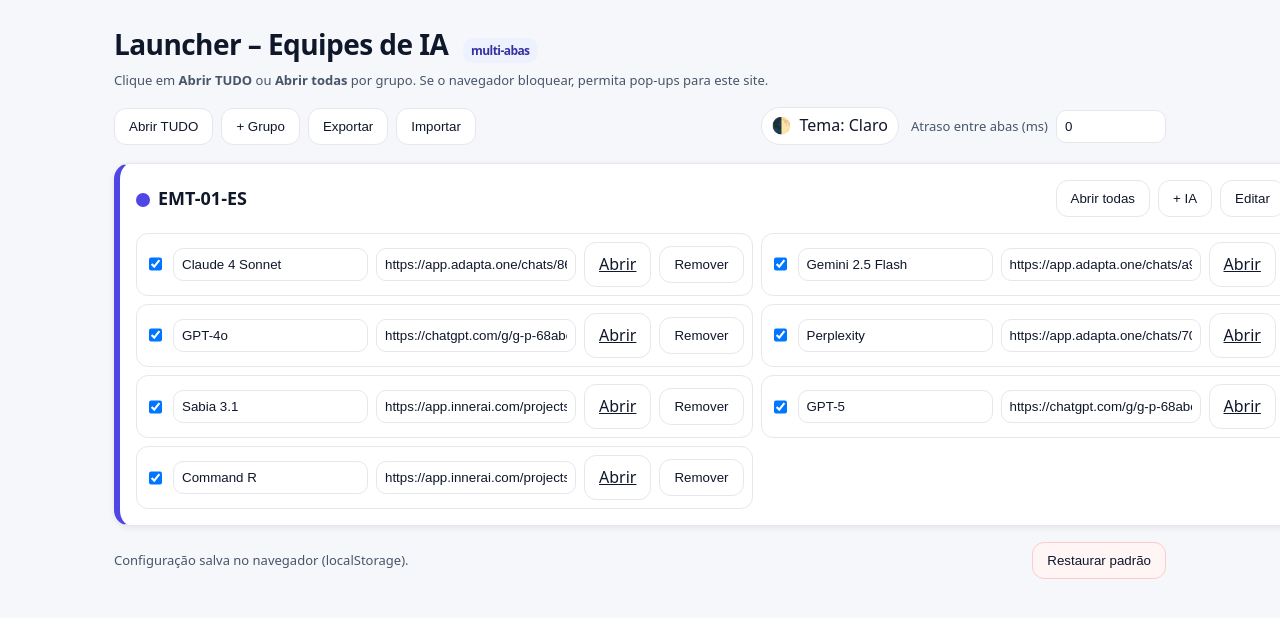
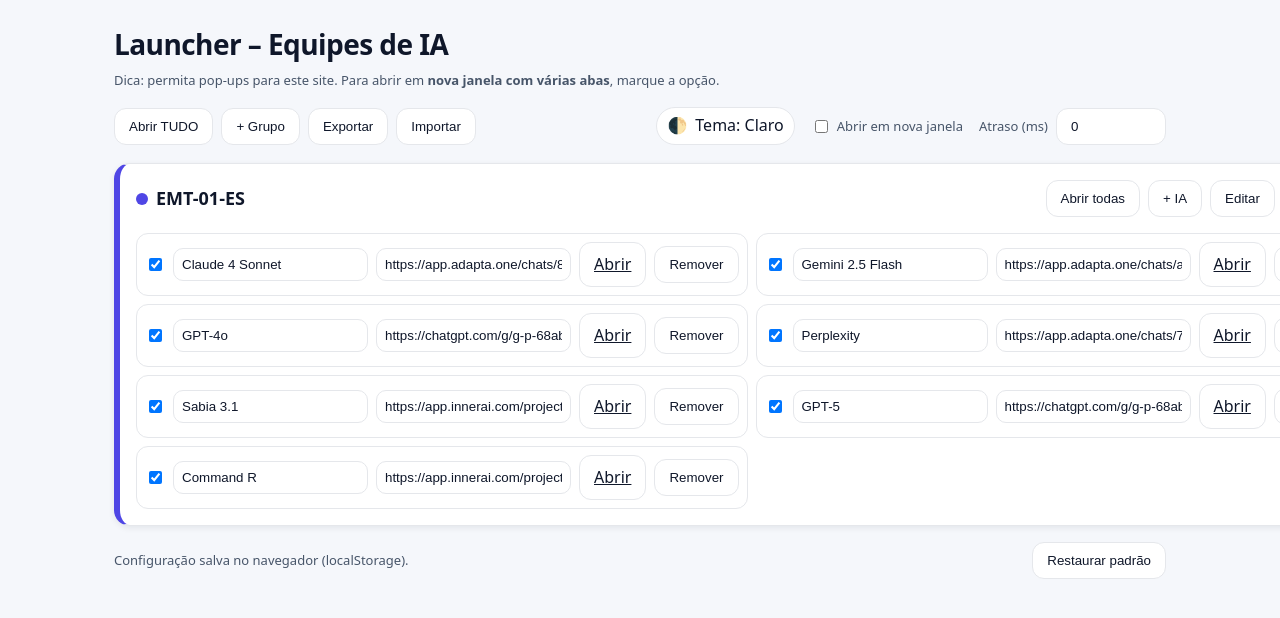
Before and after one commit to rdtbra/AI-Equipes, a plain HTML site: page index.html in a window 1280 px wide. Both pictures are taken after a click on the button "Abrir TUDO". Shown: the top 618 px of the page. Drawn offline with Linux system fonts and the light colour scheme.

Commit message:
Add files via upload

```diff
--- a/index.html
+++ b/index.html
@@ -4,7 +4,6 @@
   <meta charset="utf-8">
   <meta name="viewport" content="width=device-width,initial-scale=1">
   <title>Launcher – Equipes de IA</title>
-  <!-- PWA / ícones -->
   <link rel="icon" href="favicon.ico">
   <link rel="apple-touch-icon" href="assets/icon-192.png">
   <link rel="manifest" href="manifest.json">
@@ -19,8 +18,6 @@
     .toolbar{display:flex;flex-wrap:wrap;gap:10px;align-items:center;justify-content:space-between;margin:18px 0}
     .btn{border:1px solid var(--border);background:var(--card);color:var(--fg);border-radius:12px;padding:10px 14px;cursor:pointer}
     .btn:hover{background:rgba(255,255,255,.04)}
-    .btn-danger{border-color:#fecaca;background:#fff5f5}
-    :root[data-theme='dark'] .btn-danger{background:#2a0f12;border-color:#5b1a1c;color:#ffb4b4}
     .row{display:grid;grid-template-columns:1fr;gap:14px}
     .card{background:var(--card);border:1px solid var(--border);border-left:6px solid var(--accent);border-radius:16px;padding:16px;box-shadow:0 2px 6px rgba(15,23,42,.08)}
     .card h2{margin:0 0 10px 0;font-size:18px}
@@ -31,20 +28,16 @@
     .item input[type='text']{border:1px solid var(--border);border-radius:10px;padding:8px;background:var(--card);color:var(--fg)}
     .name{flex:1 1 160px}
     .url{flex:2 1 300px}
+    .small{font-size:13px;color:var(--muted)}
+    .toggle{display:inline-flex;align-items:center;gap:8px;border:1px solid var(--border);border-radius:999px;padding:6px 10px;cursor:pointer;background:var(--card)}
+    .switch{display:flex;align-items:center;gap:6px}
     .footer{display:flex;align-items:center;justify-content:space-between;margin-top:16px;color:var(--muted);font-size:13px}
-    .small{font-size:13px;color:var(--muted)}
-    .tag{display:inline-block;padding:4px 8px;border-radius:10px;background:#eef2ff;color:#3730a3;font-size:12px;margin-left:8px}
-    :root[data-theme='dark'] .tag{background:#1c2050;color:#c9cbff}
-    .checkbox{width:18px;height:18px}
-    .color{width:14px;height:14px;border-radius:50%;display:inline-block;margin-right:8px;vertical-align:middle}
-    .input{border:1px solid var(--border);border-radius:10px;padding:8px;background:var(--card);color:var(--fg)}
-    .toggle{display:inline-flex;align-items:center;gap:8px;border:1px solid var(--border);border-radius:999px;padding:6px 10px;cursor:pointer;background:var(--card)}
   </style>
 </head>
 <body>
   <div class="container">
-    <h1>Launcher – Equipes de IA <span class="tag">multi-abas</span></h1>
-    <p class="small">Clique em <b>Abrir TUDO</b> ou <b>Abrir todas</b> por grupo. Se o navegador bloquear, permita pop-ups para este site.</p>
+    <h1>Launcher – Equipes de IA</h1>
+    <p class="small">Dica: permita pop-ups para este site. Para abrir em <b>nova janela com várias abas</b>, marque a opção.</p>
 
     <div class="toolbar">
       <div style="display:flex;gap:8px;flex-wrap:wrap">
@@ -53,13 +46,12 @@
         <button class="btn" id="export">Exportar</button>
         <button class="btn" id="import">Importar</button>
       </div>
-      <div style="display:flex;align-items:center;gap:12px;flex-wrap:wrap">
-        <div class="toggle" id="themeToggle" title="Alternar tema claro/escuro">
-          <span aria-hidden>🌓</span><span id="themeLabel">Tema: Claro</span>
-        </div>
+      <div style="display:flex;align-items:center;gap:16px;flex-wrap:wrap">
+        <div class="toggle" id="themeToggle" title="Alternar tema claro/escuro"><span>🌓</span><span id="themeLabel">Tema: Claro</span></div>
+        <div class="switch"><input id="newWin" type="checkbox"><label for="newWin" class="small">Abrir em nova janela</label></div>
         <div style="display:flex;align-items:center;gap:8px">
-          <label class="small">Atraso entre abas (ms)</label>
-          <input class="input" style="width:110px" type="number" id="delay" min="0" step="50" value="0">
+          <label class="small">Atraso (ms)</label>
+          <input class="btn" style="width:110px" type="number" id="delay" min="0" step="50" value="0">
         </div>
       </div>
     </div>
@@ -68,7 +60,7 @@
 
     <div class="footer">
       <span>Configuração salva no navegador (localStorage).</span>
-      <button class="btn btn-danger" id="reset">Restaurar padrão</button>
+      <button class="btn" id="reset">Restaurar padrão</button>
     </div>
   </div>
 
@@ -82,9 +74,7 @@ function applyTheme(t){ document.documentElement.setAttribute('data-theme', t);
 function loadTheme(){ return localStorage.getItem(themePrefKey) || (window.matchMedia('(prefers-color-scheme: dark)').matches ? 'dark' : 'light'); }
 function toggleTheme(){ const cur = document.documentElement.getAttribute('data-theme') || 'light'; const next = cur==='light'?'dark':'light'; applyTheme(next); localStorage.setItem(themePrefKey, next); }
 applyTheme(loadTheme());
-document.addEventListener('DOMContentLoaded', () => {
-  document.getElementById('themeToggle').addEventListener('click', toggleTheme);
-});
+document.addEventListener('DOMContentLoaded', () => { document.getElementById('themeToggle').addEventListener('click', toggleTheme); });
 
 // STORAGE
 function load(){ try{ const j=localStorage.getItem(KEY); return j? JSON.parse(j): DEFAULT_GROUPS }catch(e){ return DEFAULT_GROUPS } }
@@ -93,6 +83,7 @@ function save(groups){ try{ localStorage.setItem(KEY, JSON.stringify(groups)) }c
 let groups = load();
 const groupsEl = document.getElementById("groups");
 const delayEl = document.getElementById("delay");
+const newWinEl = document.getElementById("newWin");
 
 function render(){
   groupsEl.innerHTML = "";
@@ -102,7 +93,7 @@ function render(){
     card.style.borderLeftColor = g.color || "#4f46e5";
     card.innerHTML = `
       <div style="display:flex;justify-content:space-between;align-items:center;gap:10px;margin-bottom:6px">
-        <h2><span class="color" style="background:${g.color || "#4f46e5"}"></span>${escapeHtml(g.name || "Grupo")}</h2>
+        <h2><span style="display:inline-block;width:12px;height:12px;border-radius:50%;background:${g.color || "#4f46e5"};margin-right:8px"></span>${escapeHtml(g.name || "Grupo")}</h2>
         <div class="actions">
           <button class="btn" data-act="open-group">Abrir todas</button>
           <button class="btn" data-act="add-item">+ IA</button>
@@ -124,41 +115,36 @@ function render(){
         <a class="btn" href="${safeUrl}" target="_blank" rel="noopener noreferrer">Abrir</a>
         <button class="btn" data-act="remove">Remover</button>
       `;
-      row.querySelector("[data-role='check']").addEventListener("change", e => {
-        groups[gi].items[ii].checked = e.target.checked; save(groups);
-      });
+      row.querySelector("[data-role='check']").addEventListener("change", e => { groups[gi].items[ii].checked = e.target.checked; save(groups); });
       row.querySelector(".name").addEventListener("input", e=>{ groups[gi].items[ii].label = e.target.value; save(groups); });
       row.querySelector(".url").addEventListener("input", e=>{ groups[gi].items[ii].url = e.target.value; save(groups); });
       row.querySelector("[data-act='remove']").addEventListener("click", ()=>{ groups[gi].items.splice(ii,1); save(groups); render(); });
       grid.appendChild(row);
     });
 
-    card.querySelector("[data-act='add-item']").addEventListener("click", ()=>{
-      const url = prompt("Cole a URL (https://...)"); if(!url) return;
-      const label = prompt("Nome curto (ex.: 'ChatGPT')") || url;
-      groups[gi].items.push({label, url, checked:true}); save(groups); render();
-    });
-    card.querySelector("[data-act='edit-group']").addEventListener("click", ()=>{
-      const name = prompt("Nome do grupo:", g.name || ""); if(name===null) return;
-      const color = prompt("Cor (hex):", g.color || "#4f46e5"); if(color===null) return;
-      groups[gi].name = name; groups[gi].color = color||"#4f46e5"; save(groups); render();
-    });
+    card.querySelector("[data-act='add-item']").addEventListener("click", ()=>{ const url = prompt("Cole a URL (https://...)"); if(!url) return; const label = prompt("Nome curto (ex.: 'ChatGPT')") || url; groups[gi].items.push({label, url, checked:true}); save(groups); render(); });
+    card.querySelector("[data-act='edit-group']").addEventListener("click", ()=>{ const name = prompt("Nome do grupo:", g.name || ""); if(name===null) return; const color = prompt("Cor (hex):", g.color || "#4f46e5"); if(color===null) return; groups[gi].name = name; groups[gi].color = color||"#4f46e5"; save(groups); render(); });
     card.querySelector("[data-act='remove-group']").addEventListener("click", ()=>{ if(!confirm("Remover grupo?")) return; groups.splice(gi,1); save(groups); render(); });
-    card.querySelector("[data-act='open-group']").addEventListener("click", ()=>{
-      const urls = (groups[gi].items||[]).filter(i=>i.checked!==false && i.url).map(i=>i.url);
-      openMany(urls, Number(delayEl.value||0));
-    });
+    card.querySelector("[data-act='open-group']").addEventListener("click", ()=>{ const urls = (groups[gi].items||[]).filter(i=>i.checked!==false && i.url).map(i=>i.url); openMany(urls, Number(delayEl.value||0), newWinEl.checked); });
     groupsEl.appendChild(card);
   });
 }
 
-function openMany(urls, delayMs=0){
+function openMany(urls, delayMs=0, newWindow=false){
   if(!urls || !urls.length) { alert("Nenhuma URL selecionada."); return; }
+  if(!newWindow){
+    (async ()=>{ for(const u of urls){ try{ window.open(u, "_blank", "noopener,noreferrer"); }catch(e){ console.error(e); } if(delayMs>0) await new Promise(r=>setTimeout(r, delayMs)); } })();
+    return;
+  }
+  // Try to open a single NEW WINDOW and then spawn tabs in it (best effort; browser-dependent)
+  const features = "popup=yes,width=1280,height=800";
+  let win = window.open("about:blank", "_blank", features);
+  if(!win) { alert("O navegador bloqueou a nova janela. Permita pop-ups para este site."); return; }
   (async ()=>{
-    for(const u of urls){
-      try{ window.open(u, "_blank", "noopener,noreferrer"); }catch(e){ console.error("Falha ao abrir:", u, e); }
-      if(delayMs>0) await new Promise(r=>setTimeout(r, delayMs));
-    }
+    try{ win.location = urls[0]; }catch(e){ console.error(e); }
+    if(delayMs>0) await new Promise(r=>setTimeout(r, delayMs));
+    for(let i=1;i<urls.length;i++){ try{ win.open(urls[i], "_blank"); }catch(e){ console.error(e); } if(delayMs>0) await new Promise(r=>setTimeout(r, delayMs)); }
+    try{ win.focus(); }catch(_ ){}
   })();
 }
 
@@ -170,25 +156,14 @@ function exportJson(){
 }
 function importJson(){
   const input = document.createElement("input"); input.type="file"; input.accept="application/json";
-  input.onchange = e => {
-    const f = e.target.files && e.target.files[0]; if(!f) return;
-    const rd = new FileReader();
-    rd.onload = () => {
-      try{ const data = JSON.parse(rd.result); if(Array.isArray(data)){ groups=data; save(groups); render(); } else alert("JSON inválido"); }
-      catch{ alert("Falha ao ler JSON"); }
-    };
-    rd.readAsText(f);
-  };
+  input.onchange = e => { const f = e.target.files && e.target.files[0]; if(!f) return; const rd = new FileReader(); rd.onload = () => { try{ const data = JSON.parse(rd.result); if(Array.isArray(data)){ groups=data; save(groups); render(); } else alert("JSON inválido"); } catch{ alert("Falha ao ler JSON"); } }; rd.readAsText(f); };
   input.click();
 }
 function escapeHtml(s){ return (s||"").replace(/[&<>]/g, c=> ({'&':'&amp;','<':'&lt;','>':'&gt;'}[c]) ); }
 function escapeAttr(s){ return escapeHtml(s).replace(/"/g,"&quot;"); }
 
-document.getElementById("openAll").addEventListener("click", ()=>{
-  const urls = groups.flatMap(g=>g.items||[]).filter(i=>i.checked!==false && i.url).map(i=>i.url);
-  openMany(urls, Number(delayEl.value||0));
-});
-document.getElementById("addGroup").addEventListener("click", ()=>{ const name = prompt("Nome do grupo"); if(!name) return; const color = prompt("Cor (hex, ex.: #4f46e5)", "#4f46e5") || "#4f46e5"; groups.push({id:crypto.randomUUID(), name, color, items:[]}); save(groups); render(); });
+document.getElementById("openAll").addEventListener("click", ()=>{ const urls = groups.flatMap(g=>g.items||[]).filter(i=>i.checked!==false && i.url).map(i=>i.url); openMany(urls, Number(delayEl.value||0), newWinEl.checked); });
+document.getElementById("addGroup").addEventListener("click", ()=>{ const name = prompt("Nome do grupo"); if(!name) return; const color = prompt("Cor (hex, ex.: #4f46e5)", "#4f46e5") || "#4f46e5"; groups.push({id:crypto.randomUUID ? crypto.randomUUID() : Math.random().toString(36).slice(2), name, color, items:[]}); save(groups); render(); });
 document.getElementById("export").addEventListener("click", exportJson);
 document.getElementById("import").addEventListener("click", importJson);
 document.getElementById("reset").addEventListener("click", ()=>{ if(confirm("Restaurar configuração padrão?")){ groups = DEFAULT_GROUPS; save(groups); render(); } });
```
